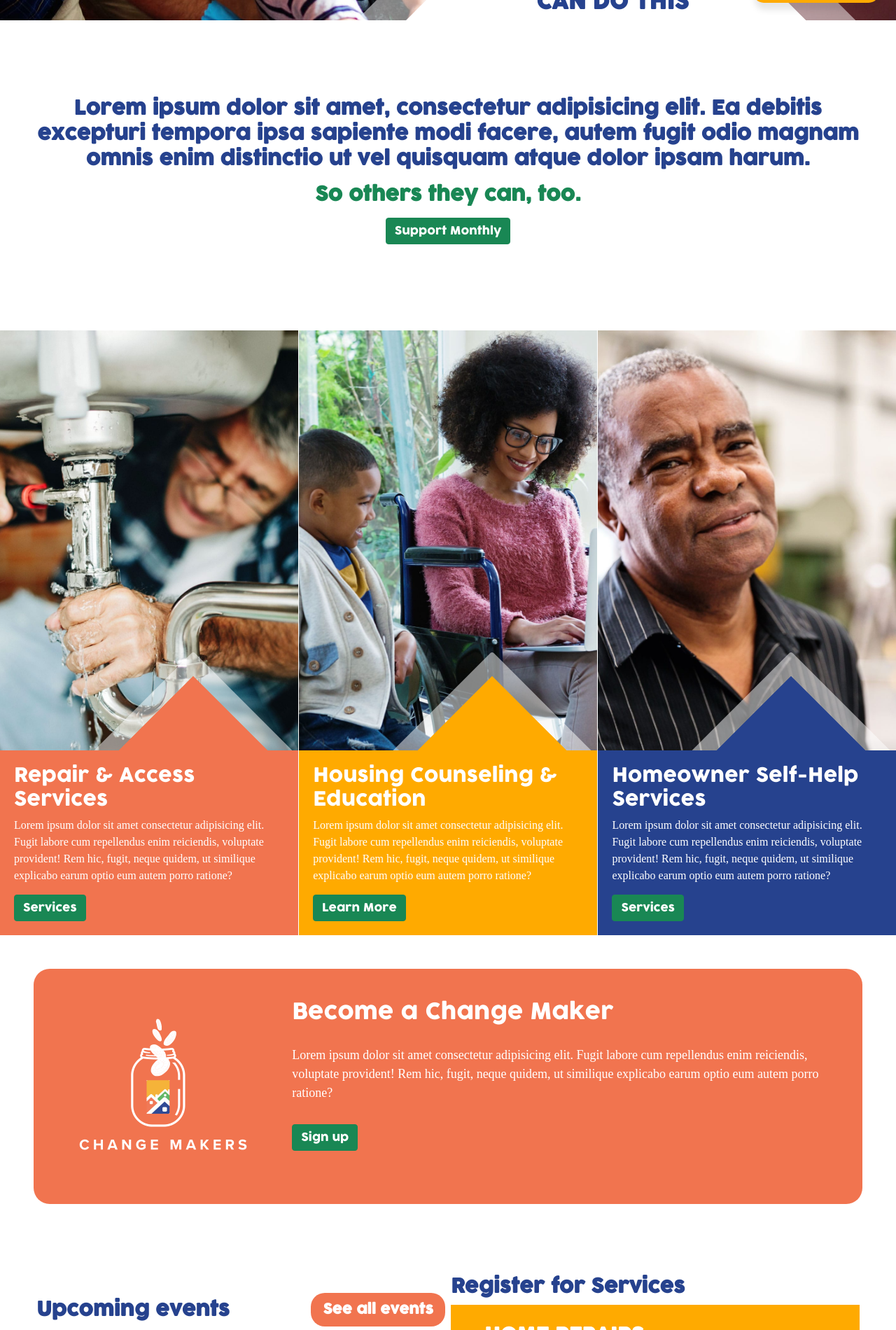
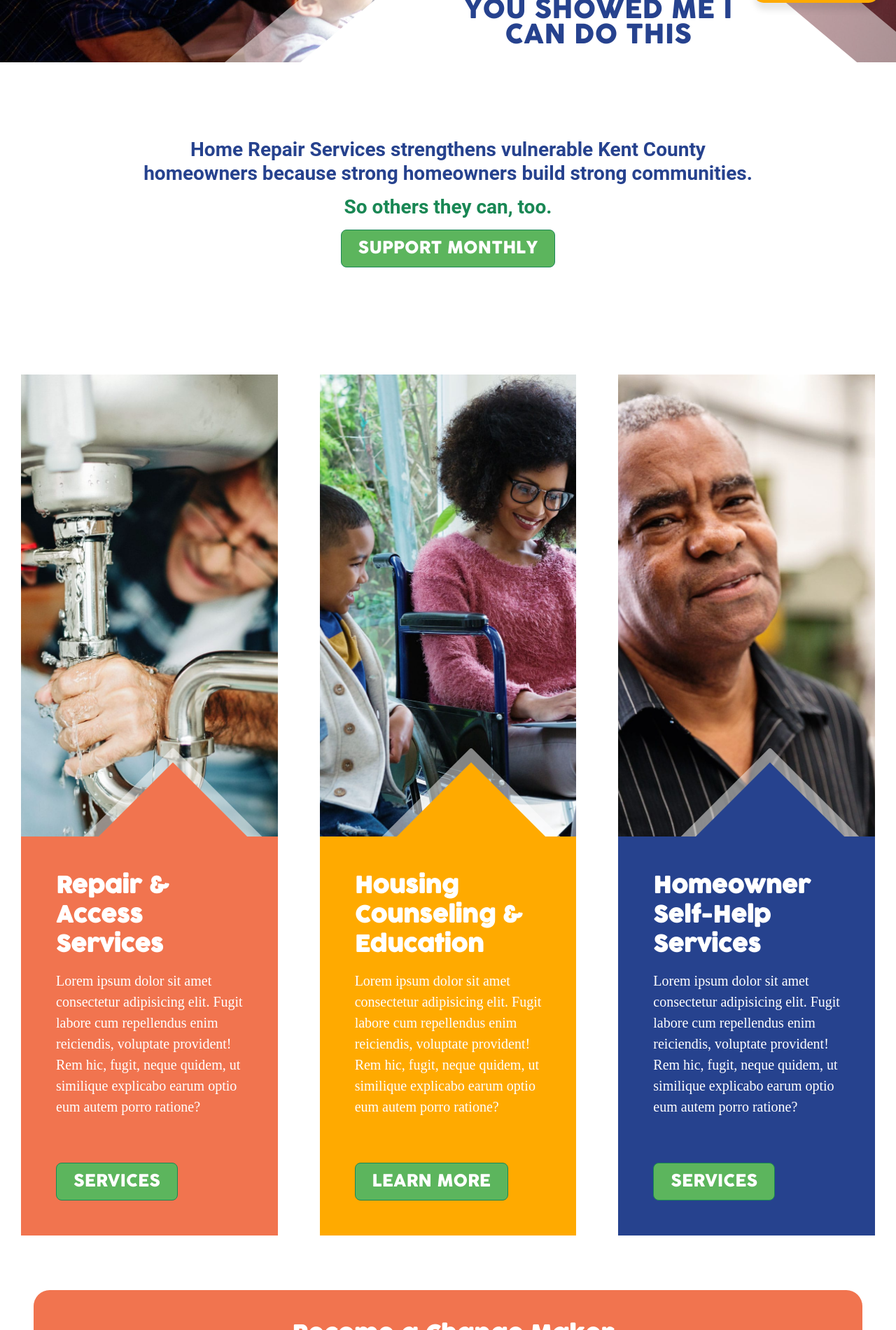
Before and after one commit to nghiaoggy12e/nghiaoggy12e.github.io, a website: page index.html in a window 1280 px wide. Shown: the part 780-2680 px from the top of the page at 70% size. Drawn offline with nearby package versions, Linux system fonts and the light colour scheme.

Commit message:
Fix button

```diff
--- a/index.css
+++ b/index.css
@@ -33,6 +33,12 @@ border-radius: 10px;
 } */
 
 /* Customize the Range Input */
+.btn-success{
+    background: #5CB55D !important;
+    padding: 10px 20px;
+    text-transform: uppercase;
+    border-radius: 00.5rem !important;
+}
 @media screen and (-webkit-min-device-pixel-ratio:0) {
     .slide .slide-range input[type='range'] {
       overflow: hidden;
@@ -125,11 +131,11 @@ header ul > li {
 }
 .navbar-nav{
     flex-direction: row !important;
+    gap: 1.25em;
 }
 header a {
     display: flex;
     align-items: center;
-    padding: 0rem 1.5rem;
     border-radius: 0.25rem;
     color: var(--black);
     text-decoration: none;
@@ -150,7 +156,7 @@ header a:hover {
 }
 .dropbtn{
     background-color: transparent;
-    border: none;
+    border: none; gap: 0.75em;
     padding: 0.4rem;
     border: none;
     display: flex;
@@ -237,7 +243,7 @@ header a:hover {
     to {right: 0; top: 0;}
 }
 
-@media screen and (max-width: 1078px) {
+@media screen and (max-width: 1230px) {
     header {
         justify-content: space-between;
         align-items: center;
@@ -328,14 +334,12 @@ header a:hover {
         position: relative;
     }
 }
-@media screen and (max-width: 468px){
+@media screen and (max-width: 568px){
     .pos .btn{
         display: none !important;
     }
 }
-span.support{
-    font-size: 1rem;
-}
+
 
 
 /* welcome */
@@ -371,58 +375,52 @@ span.support{
 /* CoverImage */
 
 .coverImage{
-    background-position: center;
+    background-position: top center;
     background-repeat: no-repeat;
     background-size: cover;
     position: relative;
-    width: 100%; height: 600px;
+    width: 100%; min-height: 660px;
     display: flex;
     justify-content: flex-end;
     align-items: flex-end;
 }
 .triangle{
-    width: 900px; height: 500px;
-    display:block; right: 0; bottom: 0;
+    width: 1050px; height: 525px; position: absolute;
+    display:inline-block; right: 0; bottom: -1%;
     overflow: hidden;
 }
 .triangle-content{
-    left: 35%; position: absolute;
-    width: 40%; bottom: 0; text-align: center; z-index: 2;
+    left: 39.5%; position: absolute;
+    width: 40%; bottom: 20px; text-align: center; z-index: 2;
 }
-.triangle-content h3{
-    overflow-wrap: break-word;
-}
+
 .triangle-title{
     color: #26428E;
-    font-size: 31px; font-weight: 750; text-transform: uppercase;
-    line-height: 2.25rem; bottom: 8px;
+    font-size: 38px; font-weight: 500; text-transform: uppercase;
+    line-height: 2.25rem; bottom: 8px; text-align: center; letter-spacing: 0px;
     margin: 0; min-width: 150px;
 }
 .triangle-bgr{
-    left: 27%; right: 18%; width: 50%; height: 100%;
-    position: absolute; bottom: -60%;
-    transform: rotate(45deg) ;
+    right: 18%; width: 50%; height: 100%;
+    position: absolute; bottom: -50%;
+    transform: rotate(45deg) skewX(-5deg) skewY(-5deg);
     z-index: 1;
-}
-.triangle-bgr-border {
-    left: 27%; right: 18%; width: 50%; height: 100%;
-    position: absolute; bottom: -60%;
-    transform: rotate(45deg) ;
-    z-index: 0; border-top-left-radius: 1px;
-    box-shadow: 0 0 0 50px rgb(255 255 255 / 50%);
+    box-shadow: 0 0 0 70px rgb(255 255 255 / 50%);
 }
 @media screen and (max-width: 768px){
     .triangle{
-        width: 100%; height: 100%;
+        width: 660px; height: 330px;
+    }
+    .triangle-content{
+        left: 52%; bottom: 10px;
     }
     .triangle-title{
-        bottom: 0px; font-size: 150%;
+        bottom: 0px; font-size: 22px;
     }
-    .triangle-content{
-        left: 45%;
-    }
-    .triangle-bgr, .triangle-bgr-border{
-        width: 55%; left: 15%;
+    .triangle-bgr{
+        right: 3%;
+        box-shadow: 0 0 0 30px rgb(255 255 255 / 50%);
+
     }
 }
 /* Intro */
@@ -434,34 +432,27 @@ span.support{
     margin-bottom: 15px; width: 100%;
 }
 .intro-title{
-    font-family: "Cocogoose", sans-serif; font-size: 28px; font-weight: bold;
-    line-height: 2.25rem; padding: 0; margin: 0; overflow-wrap: break-word;
+    font-family: 'Roboto', sans-serif; font-size: 28px; font-weight: bold;
+    line-height: 1.2em; padding: 0; margin: 0; overflow-wrap: break-word;
 }
 
 /* Product card */
 .boxalign {
-    display: grid;
-    grid-template-columns: repeat(auto-fit, minmax(200px, 1fr));
-    gap: 0.1rem;
+    display: flex; flex-wrap: wrap;
     justify-self: center;
 }
 .boxpos {
-    width: 100%;
+    width: calc(100%/3);
     display: flex; justify-content: flex-start;
-    flex-direction: column;
+    flex-direction: column; padding: 30px;
 }
 .triangle-info-bgr{
     left: 25%; right: 20%; width: 50%; height: 100%;
     position: absolute; bottom: -50%;
     transform: rotate(45deg) ;
     z-index: 1;
-}
-.triangle-info-bgr-border {
-    left: 25%; right: 20%; width: 50%; height: 100%;
-    position: absolute; bottom: -50%;
-    transform: rotate(45deg) ;
-    z-index: 0; border-top-left-radius: 1px;
-    box-shadow: 0 0 0 25px rgb(255 255 255 / 50%);
+    border-top-left-radius: 1px;
+    box-shadow: 0 0 0 15px rgb(255 255 255 / 50%);
 }
 .info-triangle{
     position: absolute; overflow: hidden; display: inline-block;
@@ -469,13 +460,33 @@ span.support{
     z-index: 1;
 }
 .infobox{
-    padding: 20px; height: auto !important; color: white;
+    padding: 50px; height: auto !important; color: white;
 }
 .infobox-title{
+    margin: 0 0 15px; font-size: 32px; font-weight: 700; line-height: 42px;
     overflow-wrap: break-word;
 }
 .infobox-content{
     margin: 0; padding-bottom: 15px; font-family: 'CocogoosePro';
+    font-size: 20px;
+}
+.infobox button, .change-maker-info button, .volunteer-content button, .intro button{
+    margin: 50px 0 0; border-radius: 15px; padding: 0.5rem 1.5rem;
+}
+.infobox button a, .change-maker-info button a, .volunteer-content button a{
+    text-decoration: none;
+    color: #ffffff;
+}
+.infobox button:hover a{
+    color: #000000;
+}
+@media screen and (max-width: 1200px){
+    .boxpos{
+        width: 100%;
+    }
+    .boxpos .coverImage{
+        height: 200px;
+    }
 }
 
 /* Change Maker */
@@ -499,6 +510,9 @@ span.support{
     color: white; max-width: 70%;
     display: flex; align-items:flex-start;
     padding: 10px; flex-wrap: wrap; flex-direction: column;
+}
+.change-maker-info .btn:hover{
+    background-color: #26428E !important;
 }
 @media screen and (max-width: 1200px){
     .change-maker-info{
--- a/index.html
+++ b/index.html
@@ -133,7 +133,7 @@
                                 </div>
                             </div>
                             <div class="tab-pane fade" id="roundUps" role="tabpanel" aria-labelledby="roundUps-tab">
-                                <img src="/asset/img/roundup.png" alt="" class="w-50 h-50">
+                                <img src="/asset/img/roundup.png" class="w-50 h-50">
                                 <a class="d-block btn btn-warning text-white p-2 w-50">Donate</a>
                             </div>
                         </div>
@@ -221,14 +221,14 @@
                                 <h5>Services</h5><i class="fa-solid fa-caret-down"></i>
                             </button>
                             <div class="dropdown-content">
-                                <a href="./component/Services/service.html">Services</a>
-                                <a href="./component/Services/home-repair.html">Home Repairs</a>
-                                <a href="./component/Services/home-accessibility.html">Home Accessibility</a>
-                                <a href="./component/Services/fix-it-school.html">Fix-It-School</a>
-                                <a href="./component/Services/remodeling-together.html">Remodeling Together</a>
-                                <a href="./component/Services/home-maintenance-check-ups.html">Home Maintenance
+                                <a href="/component/Services/service.html">Services</a>
+                                <a href="/component/Services/home-repair.html">Home Repairs</a>
+                                <a href="/component/Services/home-accessibility.html">Home Accessibility</a>
+                                <a href="/component/Services/fix-it-school.html">Fix-It-School</a>
+                                <a href="/component/Services/remodeling-together.html">Remodeling Together</a>
+                                <a href="/component/Services/home-maintenance-check-ups.html">Home Maintenance
                                     Check-Ups</a>
-                                <a href="./component/Services/housing-counseling-and-education.html">Housing Counseling
+                                <a href="/component/Services/housing-counseling-and-education.html">Housing Counseling
                                     and Education</a>
                             </div>
                         </li>
@@ -259,10 +259,10 @@
                         </li>
                     </ul>
                 </nav>
-                <button type="button" class="btn btn-success"
-                    style="max-height: 38px; display: flex; align-self: center; justify-content: center;" id="mybtn">
-                    <span class="support"> Support Now
-                    </span>
+                <button type="button" class="btn btn-success">
+                    <a data-bs-toggle="modal" data-bs-target="#donateModal">
+                        <h5 class="mb-0" style="color: #FFFFFF;">Support Now</h5>
+                    </a>
                 </button>
             </div>
 
@@ -272,13 +272,12 @@
     <!-- Body------------------------------------------------------------>
     <section>
         <!-- Cover Image -->
-        <div class="coverImage" style="background-image: url(./img/Hompage/Home-Header-Edit.jpg);">
+        <div class="coverImage" style="background-image: url(/img/Hompage/Home-Header-Edit.jpg);">
             <div class="triangle">
                 <div class="triangle-content">
                     <h3 class="triangle-title">You showed me I can do this</h3>
                 </div>
                 <div class="triangle-bgr" style="background: #ffffff"></div>
-                <div class="triangle-bgr-border"></div>
             </div>
         </div>
 
@@ -288,9 +287,8 @@
             <div class="d-flex flex-wrap align-content-start mx-4 p-2">
                 <div class="intro">
                     <h2 class="intro-title" style="color: #26428E;">
-                        Lorem ipsum dolor sit amet, consectetur adipisicing elit. Ea debitis excepturi tempora ipsa
-                        sapiente modi facere, autem fugit odio magnam omnis enim distinctio ut vel quisquam atque dolor
-                        ipsam harum.
+                        Home Repair Services strengthens vulnerable Kent County
+                        <br>homeowners because strong homeowners build strong communities.
                     </h2>
                 </div>
                 <div class="intro">
@@ -299,9 +297,9 @@
                     </h2>
                 </div>
                 <div class="intro">
-                    <button type="button" class="btn btn-success">
-                        <span class="support"> Support Monthly
-                        </span>
+                    <button type="button" class="btn btn-success m-0 px-4 py-2">
+                        <a href="#" class="fs-4 text-uppercase text-decoration-none" style="color: #ffffff;"> Support Monthly
+                        </a>
                     </button>
                 </div>
             </div>
@@ -314,7 +312,6 @@
                 <div class="infobox" style="background: #F1744F;">
                     <div class="info-triangle">
                         <div class="triangle-info-bgr" style="background: #F1744F;"></div>
-                        <div class="triangle-info-bgr-border" style="background: #F1744F;"></div>
                     </div>
                     <h3 class="infobox-title">Repair & Access Services</h3>
                     <div class="infobox-content">
@@ -323,8 +320,8 @@
                         optio eum autem porro ratione?
                     </div>
                     <button type="button" class="btn btn-success">
-                        <span class="support"> Services
-                        </span>
+                        <a href="/component/Services/service.html" class="fs-4 text-uppercase"> Services
+                        </a>
                     </button>
                 </div>
             </div>
@@ -334,7 +331,6 @@
                 <div class="infobox" style="background: #FFAA00;">
                     <div class="info-triangle">
                         <div class="triangle-info-bgr" style="background:#FFAA00;"></div>
-                        <div class="triangle-info-bgr-border" style="background: #FFAA00;"></div>
                     </div>
                     <h3 class="infobox-title">Housing Counseling & Education</h3>
                     <div class="infobox-content">
@@ -343,8 +339,8 @@
                         optio eum autem porro ratione?
                     </div>
                     <button type="button" class="btn btn-success">
-                        <span class="support"> Learn More
-                        </span>
+                        <a href="/component/Services/housing-counseling-and-education.html" class="fs-4 text-uppercase"> Learn More
+                        </a>
                     </button>
                 </div>
 
@@ -355,7 +351,6 @@
                 <div class="infobox" style="background: #26428E;">
                     <div class="info-triangle">
                         <div class="triangle-info-bgr" style="background: #26428E;"></div>
-                        <div class="triangle-info-bgr-border" style="background:#26428E;"></div>
                     </div>
                     <h3 class="infobox-title">Homeowner Self-Help Services</h3>
                     <div class="infobox-content">
@@ -364,8 +359,8 @@
                         optio eum autem porro ratione?
                     </div>
                     <button type="button" class="btn btn-success">
-                        <span class="support"> Services
-                        </span>
+                        <a href="/component/Services/service.html" class="fs-4 text-uppercase"> Services
+                        </a>
                     </button>
                 </div>
             </div>
@@ -379,14 +374,12 @@
                 </div>
                 <div class="change-maker-info">
                     <h2 class="infobox-title" style="padding-bottom: 20px;">Become a Change Maker</h2>
-                    <div class="infobox-content" style="font-size: large;">
-                        Lorem ipsum dolor sit amet consectetur adipisicing elit. Fugit labore cum repellendus enim
-                        reiciendis, voluptate provident! Rem hic, fugit, neque quidem, ut similique explicabo earum
-                        optio eum autem porro ratione?
+                    <div class="infobox-content" style="font-size: x-large;">
+                        Your monthly gift of any size will make a lasting difference every day in the lives of homeowners in our community through emergency home repairs, financial and foreclosure counseling, and do-it-yourself workshops.
                     </div>
-                    <button type="button" class="btn btn-success mt-3">
-                        <span class="support"> Sign up
-                        </span>
+                    <button type="button" class="btn btn-success mt-1">
+                        <a href="#" class="fs-4 text-uppercase"> Sign Up
+                        </a>
                     </button>
                 </div>
             </div>
@@ -396,10 +389,10 @@
             <div class="up-events">
                 <div class="d-flex w-100 p-1 flex-wrap justify-content-between" style="max-width: 900px;">
                     <div class="d-flex justify-content-between align-items-center w-100">
-                        <h2 class="intro-title" style="color: #26428E;">Upcoming events</h2>
-                        <button class="btn btn-lg"
-                            style="background-color: #F1744F; border-radius: 20px 20px 20px 20px;">
-                            <span style="color: #FFFFFF; font-weight: bold;">See all events </span>
+                        <h2 class="intro-title fw-bold" style="color: #26428E;font-family: 'Cocogoose';">Upcoming events</h2>
+                        <button class="btn btn-lg" style="background-color: #F1744F; border-radius: 15px;">
+                            <a href="/component/event.html" class="fs-5 text-uppercase text-decoration-none" style="color: #FFFFFF;"> See all events
+                            </a>
                         </button>
                     </div>
                     <div class="w-100 p-3 bg-light mt-2">
@@ -425,7 +418,7 @@
                 </div>
                 <div class="d-flex w-100 p-1 flex-wrap" style="max-width: 900px;">
                     <div class="d-flex w-100 justify-content-between align-items-center mb-2">
-                        <h2 class="intro-title" style="color: #26428E;">Register for Services</h2>
+                        <h2 class="intro-title" style="color: #26428E;font-family: 'Cocogoose';">Register for Services</h2>
                     </div>
                     <div class="rounded-4 p-3 w-100 px-5 m-0 d-flex flex-column align-content-start"
                         style="background-color: #FFAA00;">
@@ -457,8 +450,8 @@
                     <h3 class="volunteer-title">You showed me I can make a difference in our community.</h3>
                     <button type="button" class="btn btn-success btn-lg my-2"
                         style="display: flex; justify-content: center;">
-                        <span class="text-uppercase fw-bold text-center" style="color: #FFFFFF;"> Volunteer
-                        </span>
+                        <a href="#" class="fs-4 text-uppercase">Volunteer
+                        </a>
                     </button>
                 </div>
             </div>
```
Also changed, not shown: component/About/about.html (+14 -10 lines), component/About/learntour.html (+14 -10 lines), component/About/news.html (+20 -16 lines), component/About/partners.html (+14 -10 lines), component/About/staff.html (+14 -10 lines), component/Services/fix-it-school.html (+4 -4 lines), component/Services/home-accessibility.html (+4 -4 lines), component/Services/home-maintenance-check-ups.html (+4 -4 lines), component/Services/home-repair.html (+4 -4 lines), component/Services/housing-counseling-and-education.html (+4 -4 lines), component/Services/remodeling-together.html (+4 -4 lines), component/Services/service.html (+4 -4 lines), component/contact.html (+4 -4 lines), component/event.html (+4 -4 lines), 4 more files.
